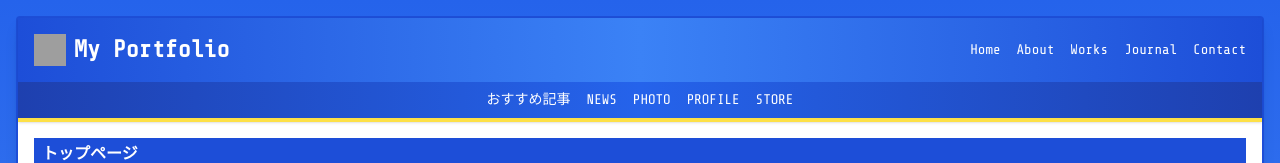
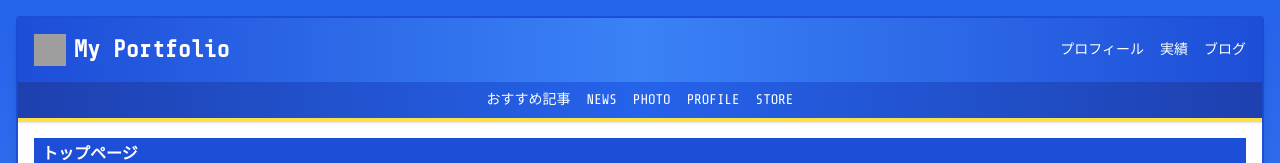
Before and after one commit to maruyamamasaya/Portfolio, a Next.js app: page / in a window 1280 px wide. Shown: the top 163 px of the page. Built offline with nearby package versions, Linux system fonts and the light colour scheme; grey boxes are pictures that could not be loaded.

Commit message:
Translate header nav to Japanese

```diff
--- a/src/app/components/Header.tsx
+++ b/src/app/components/Header.tsx
@@ -5,11 +5,9 @@ import { usePathname } from 'next/navigation';
 export default function Header() {
   const pathname = usePathname();
   const navItems = [
-    { href: '/', label: 'Home' },
-    { href: '/about', label: 'About' },
-    { href: '/works', label: 'Works' },
-    { href: '/blog', label: 'Journal' },
-    { href: '/contact', label: 'Contact' },
+    { href: '/about', label: 'プロフィール' },
+    { href: '/works', label: '実績' },
+    { href: '/blog', label: 'ブログ' },
   ];
 
   const categories = [
```
